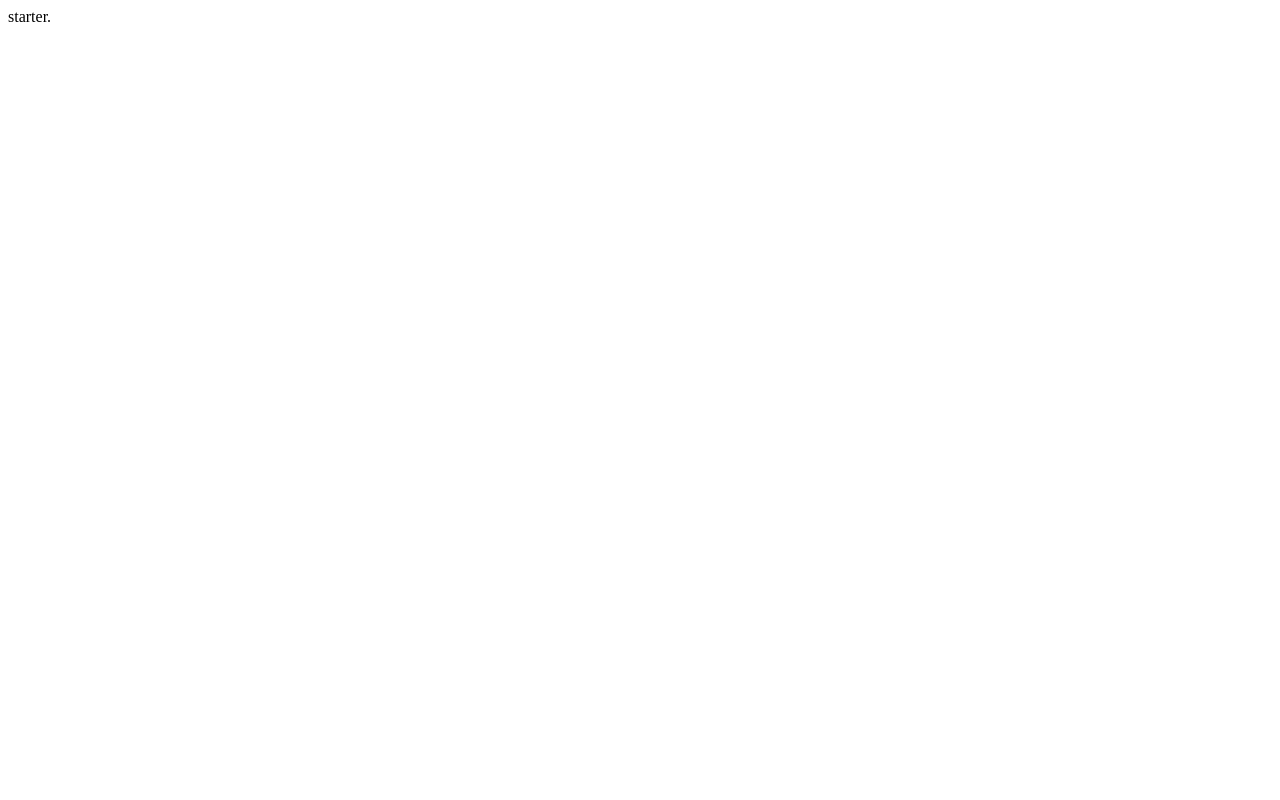
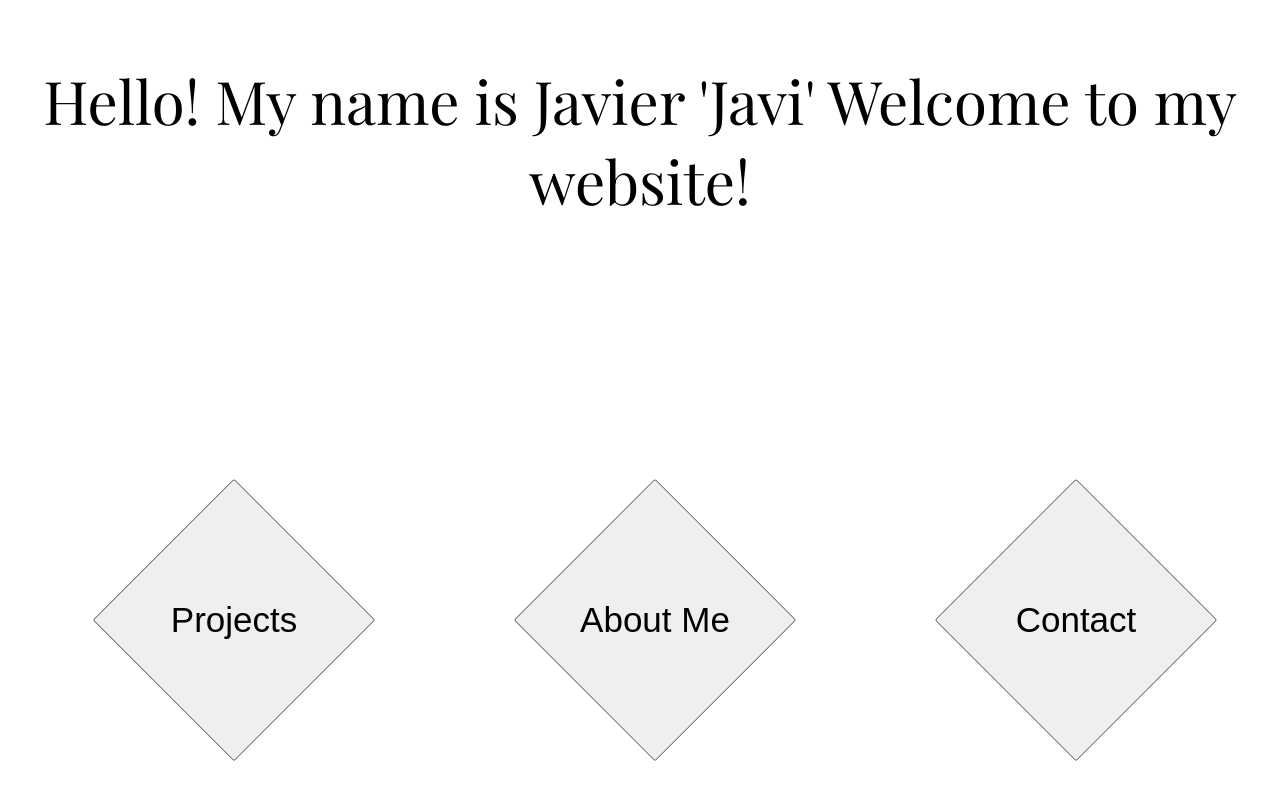
Before and after one commit to HomeStasis-0/JaviBetancourt, a plain HTML site: page HomePage.html in a window 1280 px wide. Drawn offline with nearby package versions, Linux system fonts and the light colour scheme; a web font is replaced by a local one.

Commit message:
Home Page
i have done most of the home page, just need to add effects

```diff
--- a/HomePage.html
+++ b/HomePage.html
@@ -2,8 +2,23 @@
 <html>
     <head>
         <title>Javi's Website</title>
+        <link rel="preconnect" href="https://fonts.googleapis.com">
+        <link rel="preconnect" href="https://fonts.gstatic.com" crossorigin>
+        <link href="https://fonts.googleapis.com/css2?family=Playfair+Display:ital,wght@0,400..900;1,400..900&display=swap" rel="stylesheet">
+        <link rel="stylesheet" href="home/home.css">
     </head>
     <body>
-        <div>starter.</div>
+        <div class="intro">
+            <p class="my-intro">
+                Hello! My name is Javier 'Javi' Welcome to my website!
+            </p>
+        </div>
+
+        <div class="buttons">
+            <button class="projects"> <span class="projects-word">Projects</span></button>
+            <button class="about-me"><span class="about-me-word">About Me</span></button>
+            <button class="contact"><span class="contact-word">Contact</span></button>
+        </div>
+
     </body>
 </html>
--- /dev/null
+++ b/home/home.css
@@ -0,0 +1,99 @@
+p {
+    font-family: "Playfair Display";
+    /* font-style: italic; */
+}
+
+body {
+    font-family: "Playfair Display";
+}
+
+
+.my-intro {
+    /* border-style: solid; */
+    text-align: center;
+    align-items: center;
+    font-size: 60px;
+    margin-bottom: 0;
+}
+.intro {
+    flex: 1;
+    margin-top: 50px
+}
+
+@media (min-width: 890px) {
+    .buttons {
+        margin-top: 300px;
+        display: flex;
+        justify-content: space-around;
+    }
+}
+
+@media (max-width: 889px) {
+    .buttons {
+        margin-top: 100px;
+        display: flex;
+        flex-direction: column;
+        align-items: center;
+        gap: 100px;
+    }
+}
+
+.projects,
+.about-me,
+.contact {
+    position: relative;
+    display: flex;
+    flex: 1fr;
+    align-items: center;
+    margin-left: 30px;
+    width:20vw;
+    height: 20vw;
+    font-size: 35px;
+    max-width: 200px;
+    max-height: 200px;
+    transform:rotate(45deg);
+    padding: 0;
+    /* border: solid red; */
+}
+
+@media (max-width: 889px) {
+    .projects,
+    .about-me,
+    .contact {
+        width: 200px;
+        height: 200px;
+    }
+}
+
+@media (min-width: 1300px) {
+    .projects,
+    .about-me,
+    .contact {
+        margin-top: 3vw;
+        width: 30vw;
+        height: 30vw;
+        font-size: 3vw;
+        max-width: 300px;
+        max-height: 300px;
+    }
+}
+
+@media (min-width: 1300px) {
+    .projects,
+    .about-me,
+    .contact {
+        font-size: 55px;
+    }
+}
+
+.projects span,
+.about-me span,
+.contact span {
+    display: flex;
+    justify-content: center;
+    align-items: center;
+    height: 100%;
+    width: 100%;
+    transform: rotate(-45deg);
+    text-align: center;
+}
```
